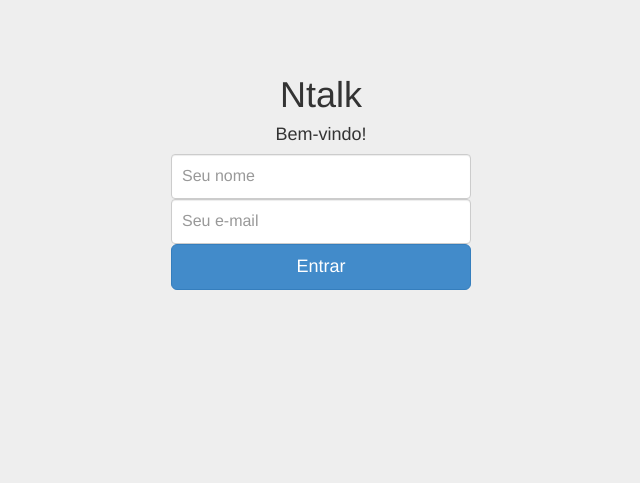
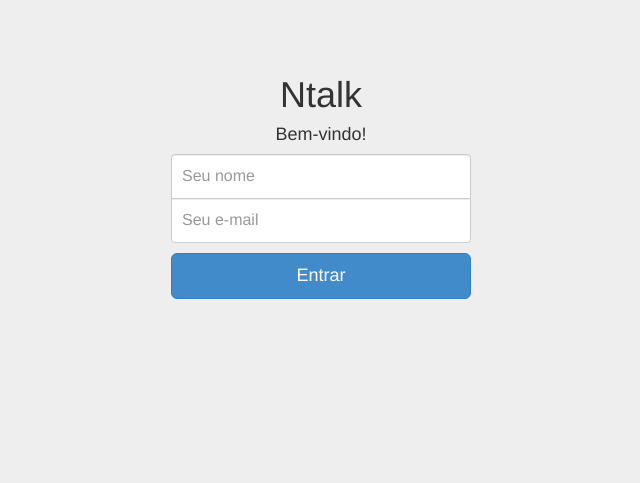
Before and after one commit to danilolima/ntalk, a Node server app: template views/home/index.ejs in a window 1280 px wide. Shown: the top 483 px of the page, without its empty margins (319-959 px from the left). Run offline with Node 20, Linux system fonts and the light colour scheme; the template is opened without the code that fills it, so the values that code supplies are empty.

Commit message:
Corrigindo css do login

```diff
--- a/public/stylesheets/signin.css
+++ b/public/stylesheets/signin.css
@@ -27,12 +27,12 @@ body {
 .form-signin .form-control:focus {
   z-index: 2;
 }
-.form-signin input[name="nome"] {
+.nome-login {
   margin-bottom: -1px;
   border-bottom-left-radius: 0;
   border-bottom-right-radius: 0;
 }
-.form-signin input[name="email"] {
+.email-login {
   margin-bottom: 10px;
   border-top-left-radius: 0;
   border-top-right-radius: 0;
--- a/views/home/index.ejs
+++ b/views/home/index.ejs
@@ -3,8 +3,8 @@
 		<h1 class="form-signin-heading" style = "text-align: center;" >Ntalk</h1>
 		<h4 class="form-signin-heading" style = "text-align: center;" >Bem-vindo!</h4>
 
-		<input type = "text" name = "usuario[nome]" placeholder = "Seu nome" class="form-control" >
-		<input type = "text" name = "usuario[email]" placeholder = "Seu e-mail" class="form-control" >
+		<input type = "text" name = "usuario[nome]" placeholder = "Seu nome" class="form-control nome-login" >
+		<input type = "text" name = "usuario[email]" placeholder = "Seu e-mail" class="form-control email-login" >
 		<button type = "submit" class = "btn btn-lg btn-primary btn-block" >Entrar</button>
 	</form>
 <% include ../footer %>
```
